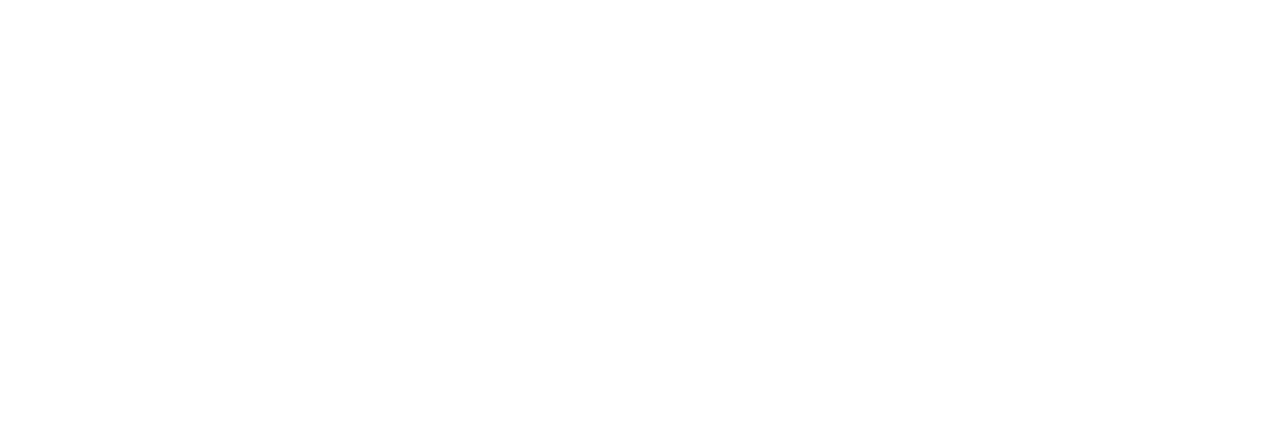
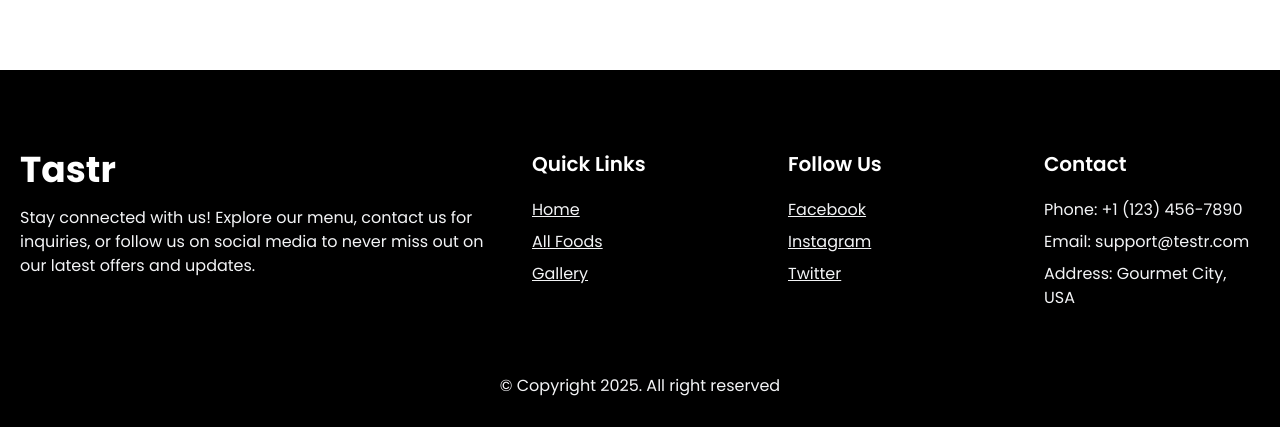
Before and after one commit to obidyhasan/Tastr, a React (Vite) app: page / in a window 1280 px wide. Shown: the part 1118-1545 px from the top of the page. Before the commit the page ends 1188 px from the top, so only its background shows below. Built offline with nearby package versions, Linux system fonts and the light colour scheme; no server answers.

Commit message:
include footer section

```diff
--- a/src/components/Footer.jsx
+++ b/src/components/Footer.jsx
@@ -1,7 +1,55 @@
+import { Link } from "react-router-dom";
+
 const Footer = () => {
   return (
-    <div>
-      <h1>Footer</h1>
+    <div className="bg-accent">
+      <div className="max-width mx-auto px-5 py-20">
+        <div className="grid grid-cols-1 sm:grid-cols-2 md:grid-cols-3 lg:grid-cols-4 xl:grid-cols-5 gap-10">
+          <div className="sm:col-span-2">
+            <h1 className="text-white font-bold text-4xl">Tastr</h1>
+            <p className="text-gray-100 mt-4">
+              Stay connected with us! Explore our menu, contact us for
+              inquiries, or follow us on social media to never miss out on our
+              latest offers and updates.
+            </p>
+          </div>
+          <div>
+            <h2 className="text-white font-semibold text-xl">Quick Links</h2>
+            <div className="flex flex-col gap-2 mt-5">
+              <Link to={"/"} className="text-gray-100 underline">
+                Home
+              </Link>
+              <Link to={"/all-foods"} className="text-gray-100 underline">
+                All Foods
+              </Link>
+              <Link to={"/gallery"} className="text-gray-100 underline">
+                Gallery
+              </Link>
+            </div>
+          </div>
+          <div>
+            <h2 className="text-white font-semibold text-xl">Follow Us</h2>
+            <div className="flex flex-col gap-2 mt-5">
+              <p className="text-gray-100 underline cursor-pointer">Facebook</p>
+              <p className="text-gray-100 underline cursor-pointer">
+                Instagram
+              </p>
+              <p className="text-gray-100 underline cursor-pointer">Twitter</p>
+            </div>
+          </div>
+          <div>
+            <h2 className="text-white font-semibold text-xl">Contact</h2>
+            <div className="flex flex-col gap-2 mt-5">
+              <p className="text-gray-100">Phone: +1 (123) 456-7890</p>
+              <p className="text-gray-100 ">Email: support@testr.com</p>
+              <p className="text-gray-100">Address: Gourmet City, USA</p>
+            </div>
+          </div>
+        </div>
+        <p className="text-gray-100 text-center mt-16 -mb-12">
+          &#169; Copyright 2025. All right reserved
+        </p>
+      </div>
     </div>
   );
 };
--- a/src/layouts/MainLayout.jsx
+++ b/src/layouts/MainLayout.jsx
@@ -2,6 +2,7 @@
 import Navbar from "../components/Navbar";
 import useAuth from "../hooks/useAuth";
 import LoadingLayout from "./LoadingLayout";
+import Footer from "../components/Footer";
 // import Footer from "../components/Footer";
 
 const MainLayout = () => {
@@ -15,7 +16,7 @@
     <div className="font-poppins">
       {location.pathname !== "/" && <Navbar></Navbar>}
       <Outlet></Outlet>
-      {/* <Footer></Footer> */}
+      <Footer></Footer>
     </div>
   );
 };
--- a/tailwind.config.js
+++ b/tailwind.config.js
@@ -34,7 +34,7 @@
         light: {
           primary: "#000000",
           secondary: "#F000B8",
-          accent: "#37CDBE",
+          accent: "#000000",
           neutral: "#3D4451",
           "base-100": "#FFFFFF",
         },
@@ -43,7 +43,7 @@
         dark: {
           primary: "#FFFFFF",
           secondary: "#9333EA",
-          accent: "#22D3EE",
+          accent: "#252728",
           neutral: "#111827",
           "base-100": "#1c1c1d",
           "base-200": "#252728",
```
